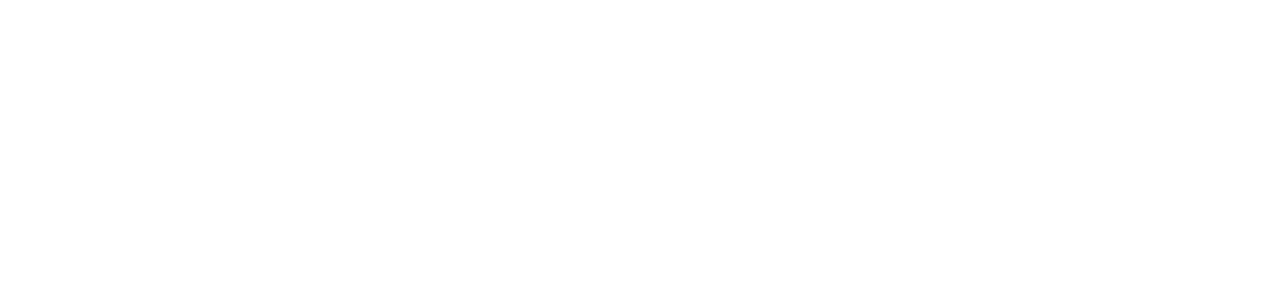
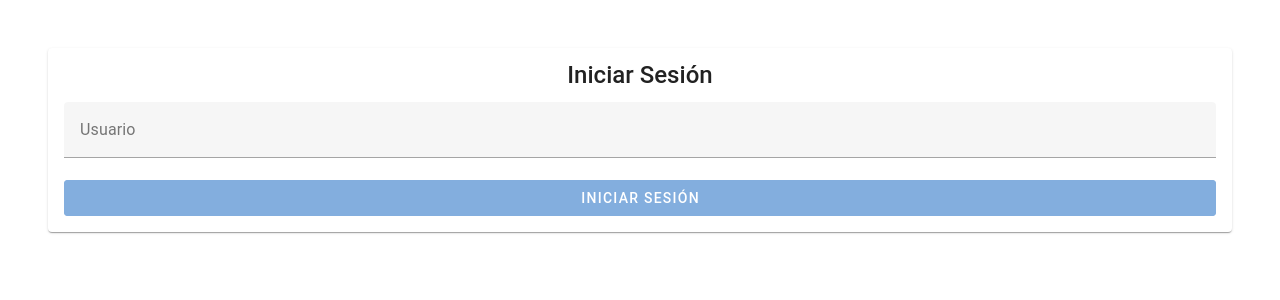
Before and after one commit to amaimus/vue-task-manager, a Vue app: page / in a window 1280 px wide. Shown: the top 300 px of the page. Built offline with nearby package versions, Linux system fonts and the light colour scheme; the HTML template or start-up script is replaced by a standard one.

Commit message:
Add simulated login & limit router routes if auth

```diff
--- a/src/assets/base.css
+++ /dev/null
@@ -1,86 +0,0 @@
-/* color palette from <https://github.com/vuejs/theme> */
-:root {
-  --vt-c-white: #ffffff;
-  --vt-c-white-soft: #f8f8f8;
-  --vt-c-white-mute: #f2f2f2;
-
-  --vt-c-black: #181818;
-  --vt-c-black-soft: #222222;
-  --vt-c-black-mute: #282828;
-
-  --vt-c-indigo: #2c3e50;
-
-  --vt-c-divider-light-1: rgba(60, 60, 60, 0.29);
-  --vt-c-divider-light-2: rgba(60, 60, 60, 0.12);
-  --vt-c-divider-dark-1: rgba(84, 84, 84, 0.65);
-  --vt-c-divider-dark-2: rgba(84, 84, 84, 0.48);
-
-  --vt-c-text-light-1: var(--vt-c-indigo);
-  --vt-c-text-light-2: rgba(60, 60, 60, 0.66);
-  --vt-c-text-dark-1: var(--vt-c-white);
-  --vt-c-text-dark-2: rgba(235, 235, 235, 0.64);
-}
-
-/* semantic color variables for this project */
-:root {
-  --color-background: var(--vt-c-white);
-  --color-background-soft: var(--vt-c-white-soft);
-  --color-background-mute: var(--vt-c-white-mute);
-
-  --color-border: var(--vt-c-divider-light-2);
-  --color-border-hover: var(--vt-c-divider-light-1);
-
-  --color-heading: var(--vt-c-text-light-1);
-  --color-text: var(--vt-c-text-light-1);
-
-  --section-gap: 160px;
-}
-
-@media (prefers-color-scheme: dark) {
-  :root {
-    --color-background: var(--vt-c-black);
-    --color-background-soft: var(--vt-c-black-soft);
-    --color-background-mute: var(--vt-c-black-mute);
-
-    --color-border: var(--vt-c-divider-dark-2);
-    --color-border-hover: var(--vt-c-divider-dark-1);
-
-    --color-heading: var(--vt-c-text-dark-1);
-    --color-text: var(--vt-c-text-dark-2);
-  }
-}
-
-*,
-*::before,
-*::after {
-  box-sizing: border-box;
-  margin: 0;
-  font-weight: normal;
-}
-
-body {
-  min-height: 100vh;
-  color: var(--color-text);
-  background: var(--color-background);
-  transition:
-    color 0.5s,
-    background-color 0.5s;
-  line-height: 1.6;
-  font-family:
-    Inter,
-    -apple-system,
-    BlinkMacSystemFont,
-    'Segoe UI',
-    Roboto,
-    Oxygen,
-    Ubuntu,
-    Cantarell,
-    'Fira Sans',
-    'Droid Sans',
-    'Helvetica Neue',
-    sans-serif;
-  font-size: 15px;
-  text-rendering: optimizeLegibility;
-  -webkit-font-smoothing: antialiased;
-  -moz-osx-font-smoothing: grayscale;
-}
--- a/src/assets/main.css
+++ b/src/assets/main.css
@@ -1,35 +1,6 @@
-@import './base.css';
-
 #app {
   max-width: 1280px;
   margin: 0 auto;
   padding: 2rem;
   font-weight: normal;
 }
-
-a,
-.green {
-  text-decoration: none;
-  color: hsla(160, 100%, 37%, 1);
-  transition: 0.4s;
-  padding: 3px;
-}
-
-@media (hover: hover) {
-  a:hover {
-    background-color: hsla(160, 100%, 37%, 0.2);
-  }
-}
-
-@media (min-width: 1024px) {
-  body {
-    display: flex;
-    place-items: center;
-  }
-
-  #app {
-    display: grid;
-    grid-template-columns: 1fr 1fr;
-    padding: 0 2rem;
-  }
-}
--- /dev/null
+++ b/src/router/authGuard.ts
@@ -0,0 +1,14 @@
+import type { NavigationGuardNext, RouteLocationNormalized } from 'vue-router';
+import { useUserStore } from '@/stores/user';
+
+export function authGuard(to: RouteLocationNormalized, from: RouteLocationNormalized, next: NavigationGuardNext) {
+  const userStore = useUserStore();
+  const requiresAuth = to.meta.requiresAuth;
+
+  if (requiresAuth && !userStore.username) {
+    alert('User is not authenticated, redirecting to login');
+    next({ name : 'Login' });
+  } else {
+    next();
+  }
+}
--- a/src/router/index.ts
+++ b/src/router/index.ts
@@ -3,6 +3,7 @@ import type { RouteRecordRaw } from 'vue-router'
 import LoginView from '@/views/LoginView.vue'
 import DashboardView from '@/views/DashboardView.vue'
 import TaskDetailView from '@/views/TaskDetailView.vue'
+import { authGuard } from '@/router/authGuard';
 
 const routes: Array<RouteRecordRaw> = [
   { path: '/', name: 'Login', component: LoginView },
@@ -10,9 +11,10 @@ const routes: Array<RouteRecordRaw> = [
     path: '/dashboard',
     name: 'Dashboard',
     component: DashboardView,
+    meta: { requiresAuth: true },
     children: [
       { path: 'task/:id', name: 'TaskDetail', component: TaskDetailView, props: true },
-    ]
+    ],
   },
 ]
 
@@ -21,4 +23,6 @@ const router = createRouter({
   routes
 })
 
+router.beforeEach(authGuard);
+
 export default router
--- a/src/views/DashboardView.vue
+++ b/src/views/DashboardView.vue
@@ -1,10 +1,15 @@
 <script setup lang="ts">
+import { computed } from 'vue';
+import { useUserStore } from '@/stores/user';
+
+const userStore = useUserStore();
+const username = computed(() => userStore.username);
 
 </script>
 
 <template>
   <main>
-    <!-- DashboardView -->
+    <h2>Welcome back {{ username }}</h2>
   </main>
 </template>
 
--- a/src/views/LoginView.vue
+++ b/src/views/LoginView.vue
@@ -1,9 +1,52 @@
 <script setup lang="ts">
+import { ref, watch } from 'vue';
+import { useRouter } from 'vue-router';
+import { useUserStore } from '@/stores/user';
+
+const username = ref('');
+const btnDisabled = ref(true);
+const userStore = useUserStore();
+const router = useRouter();
+
+function handleLogin() {
+  if (username.value.trim() === '') {
+    return;
+  }
+  userStore.login(username.value);
+  router.push('/dashboard');
+}
+
+watch(username, (newVal) => {
+  btnDisabled.value = newVal.trim() === '';
+});
 
 </script>
 
 <template>
-  <main>
-    <!-- LoginView -->
-  </main>
+  <v-container class="fill-height" fluid>
+    <v-row align="center" justify="center">
+      <v-col cols="12" >
+        <v-card>
+          <v-card-title class="text-h5 text-center">
+            Iniciar Sesión
+          </v-card-title>
+
+          <v-card-text>
+            <v-form @submit.prevent="handleLogin">
+              <v-text-field
+                label="Usuario"
+                v-model="username"
+                required
+                outlined
+                dense
+              />
+              <v-btn type="submit" color="primary" block :disabled="btnDisabled">
+                Iniciar sesión
+              </v-btn>
+            </v-form>
+          </v-card-text>
+        </v-card>
+      </v-col>
+    </v-row>
+  </v-container>
 </template>
```
